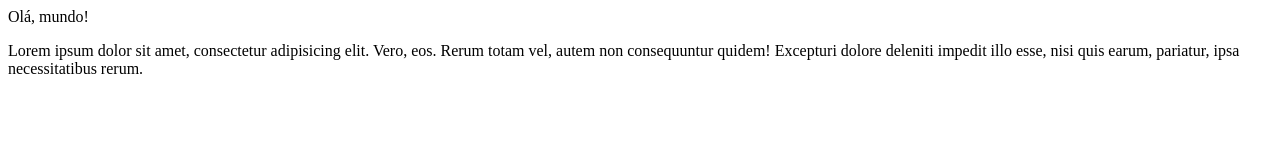
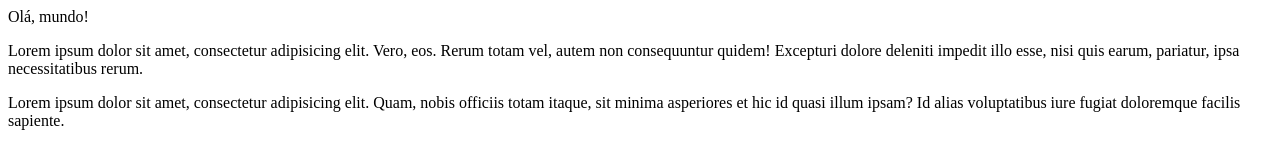
Before and after one commit to 21liliana/github-course, a plain HTML site: page index.html in a window 1280 px wide. Drawn offline with Linux system fonts and the light colour scheme.

Commit message:
Adicionei o span

```diff
--- a/index.html
+++ b/index.html
@@ -7,5 +7,6 @@
 <body>
     <h>Olá, mundo!</h>
     <p>Lorem ipsum dolor sit amet, consectetur adipisicing elit. Vero, eos. Rerum totam vel, autem non consequuntur quidem! Excepturi dolore deleniti impedit illo esse, nisi quis earum, pariatur, ipsa necessitatibus rerum.</p>
+    <span>Lorem ipsum dolor sit amet, consectetur adipisicing elit. Quam, nobis officiis totam itaque, sit minima asperiores et hic id quasi illum ipsam? Id alias voluptatibus iure fugiat doloremque facilis sapiente.</span>
 </body>
 </html>
```
